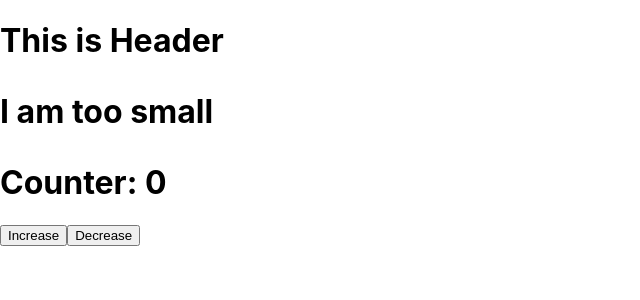
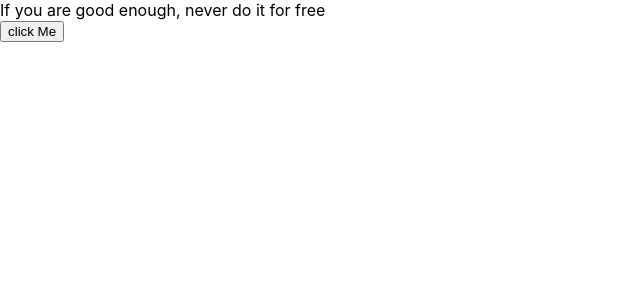
Before and after one commit to sanjeebsomu/learning-react-from-codedamn, a React (Create React App) app: page / in a window 1280 px wide. Shown: the top 300 px of the page, without its empty margins (0-640 px from the left). Built offline with nearby package versions, Linux system fonts and the light colour scheme.

Commit message:
Generating a random quotes

```diff
--- a/src/components/App.js
+++ b/src/components/App.js
@@ -1,32 +1,23 @@
 import React, { useState } from 'react';
 import './App.css';
-import Header from './Header';
 
 
 function App() {
-  const [counter, setCounter] = useState(0)
-
-  function increase() {
-    // setCounter(counter + 1);           //do this when we do not depend on the older value
-    /*setCounter(function(oldCounterVal){   //do this when we have to depend on the previous(older value)
-      return oldCounterVal + 1;
-    })*/
-    //or one liner
-    setCounter(oldCounterVal => oldCounterVal + 1)//read this as "set counter function oldecounterval return oldcounterval + 1"
+  const quotes = [
+    "If you are good enough, never do it for free",
+    "i am not afraid of a man who practice 1000 kicks 1 time, rather practice 1 kick thousand times",
+    "abc",
+    "def"
+  ]
+  const [quote, setQuote] = useState(quotes[0])
+  function randomizeQuotes(){
+    const randomQuotes = quotes[Math.floor(Math.random() * quotes.length)]
+    setQuote(randomQuotes)
   }
-  function decrease() {
-    // setCounter(counter - 1);           //do this when we do not depend on the older value
-    setCounter(function(oldCounterVal){   //do this when we have to depend on the previous(older value)
-      return oldCounterVal - 1;
-    })
-  }
-
   return (
     <>
-    <Header />
-    <h1>Counter: {counter}</h1>
-    <button onClick={increase} >Increase</button>
-    <button onClick={decrease} >Decrease</button>
+    <div>{quote}</div>
+    <button onClick={randomizeQuotes} >click Me</button>
     </>
   );
 }
```
